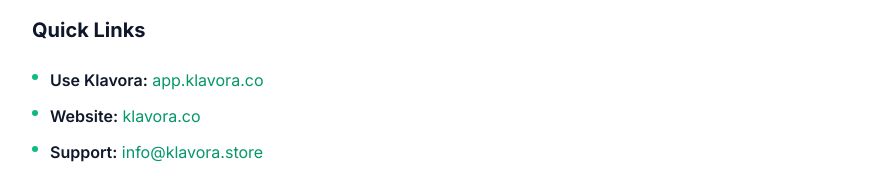
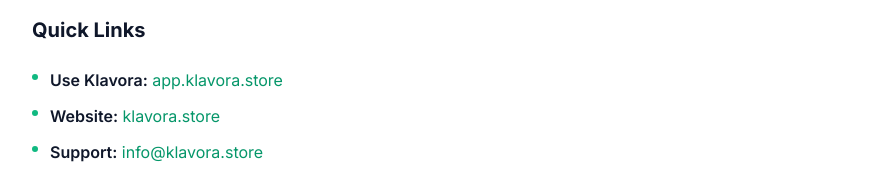
Before and after one commit to Bryt19/Klave, a React (Vite) app: page /docs in a window 1280 px wide. Shown: the part 1028-1204 px from the top of the page, without its empty margins (192-1087 px from the left). Built offline with nearby package versions, Linux system fonts and the light colour scheme.

Commit message:
feat: system url updated

```diff
--- a/src/pages/DocsIndex.tsx
+++ b/src/pages/DocsIndex.tsx
@@ -142,11 +142,11 @@
               <ul className="space-y-3">
                 <li className="flex gap-3">
                   <span className="mt-1.5 h-1.5 w-1.5 shrink-0 rounded-full bg-emerald-500" />
-                  <span><strong className="font-semibold text-slate-900">Use Klavora:</strong> <a href="https://app.klavora.co" className="text-emerald-600 hover:text-emerald-500">app.klavora.co</a></span>
+                  <span><strong className="font-semibold text-slate-900">Use Klavora:</strong> <a href="https://app.klavora.store" className="text-emerald-600 hover:text-emerald-500">app.klavora.store</a></span>
                 </li>
                 <li className="flex gap-3">
                   <span className="mt-1.5 h-1.5 w-1.5 shrink-0 rounded-full bg-emerald-500" />
-                  <span><strong className="font-semibold text-slate-900">Website:</strong> <a href="https://klavora.co" className="text-emerald-600 hover:text-emerald-500">klavora.co</a></span>
+                  <span><strong className="font-semibold text-slate-900">Website:</strong> <a href="https://klavora.store" className="text-emerald-600 hover:text-emerald-500">klavora.store</a></span>
                 </li>
                 <li className="flex gap-3">
                   <span className="mt-1.5 h-1.5 w-1.5 shrink-0 rounded-full bg-emerald-500" />
```
